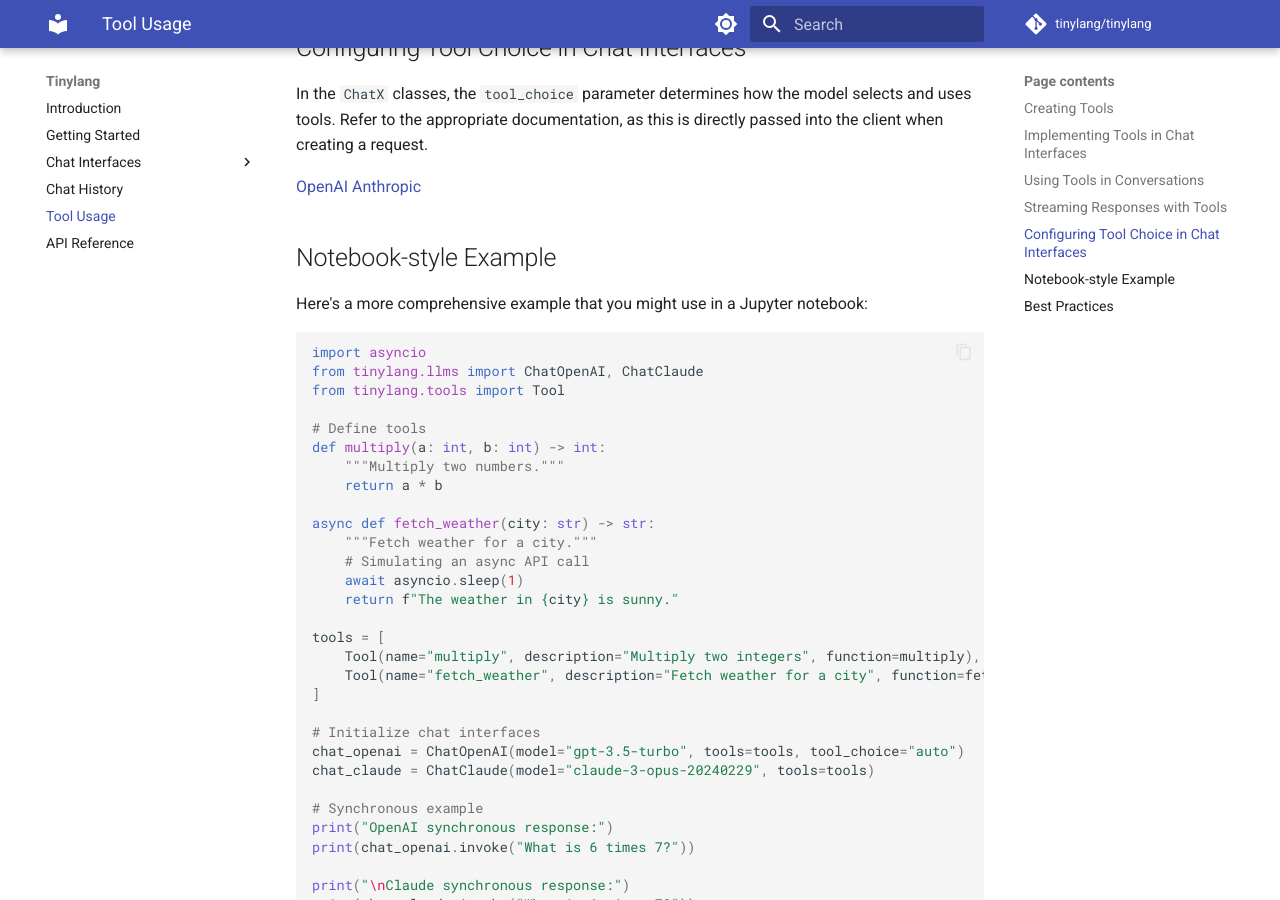
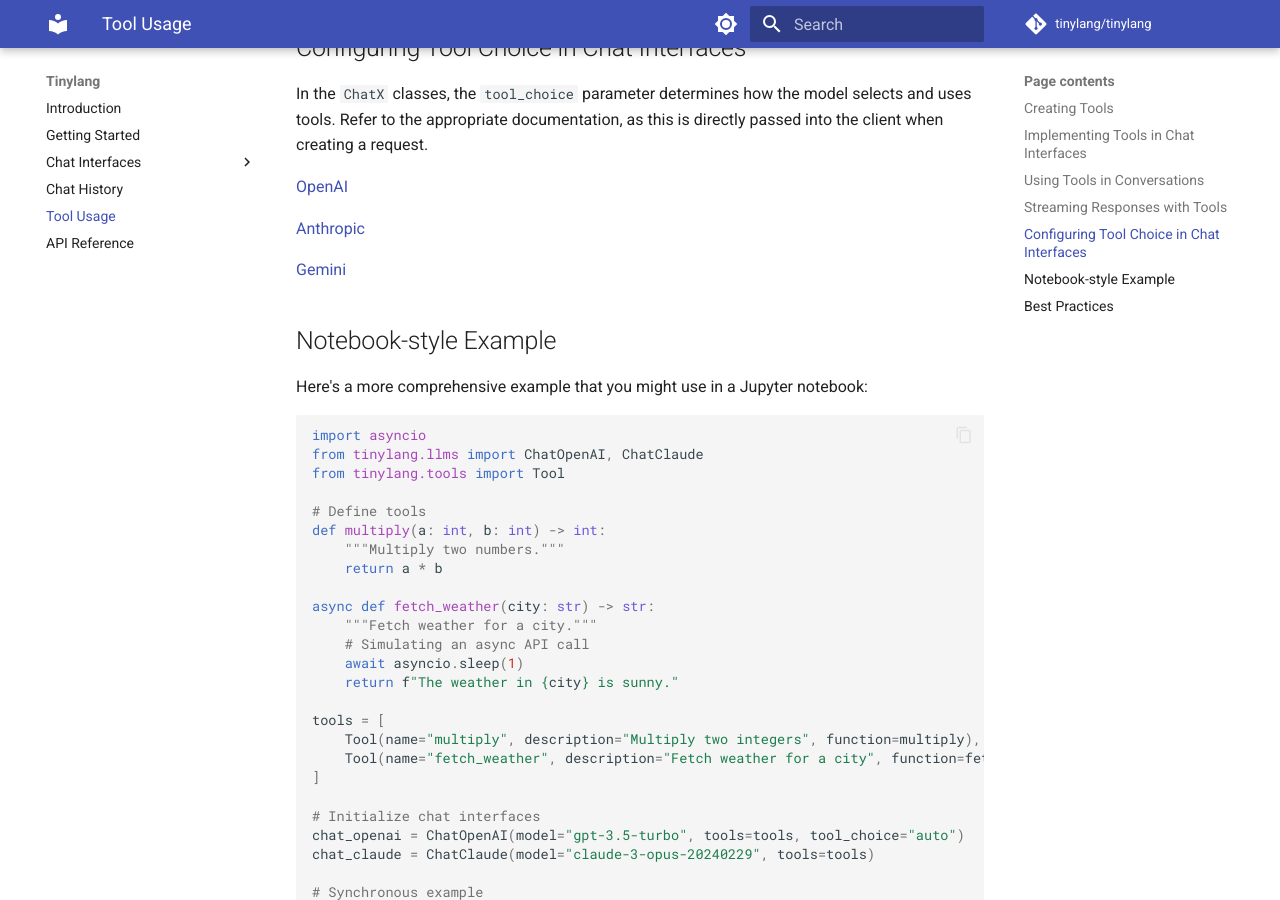
Before and after one commit to astelmach01/tinylang, an MkDocs documentation site: the page built from docs/tool_usage.md, in a window 1280 px wide and 900 px high, scrolled down 3042 px. Built offline with MkDocs 1.6.1 and Material for MkDocs 9.7.7, drawn with Linux system fonts in a browser that asks for light colours; comment, search, counter and statistics services are not loaded.

Commit message:
add gemini docs

```diff
--- a/docs/tool_usage.md
+++ b/docs/tool_usage.md
@@ -140,7 +140,10 @@ asyncio.run(stream_response())
 In the `ChatX` classes, the `tool_choice` parameter determines how the model selects and uses tools. Refer to the appropriate documentation, as this is directly passed into the client when creating a request.
 
 [OpenAI](https://platform.openai.com/docs/guides/function-calling)
+
 [Anthropic](https://docs.anthropic.com/en/docs/build-with-claude/tool-use#controlling-claudes-output)
+
+[Gemini](https://cloud.google.com/vertex-ai/generative-ai/docs/multimodal/function-calling#tool-config)
 
 ## Notebook-style Example
 
```
